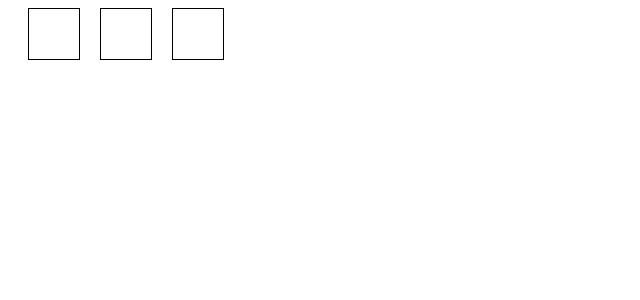
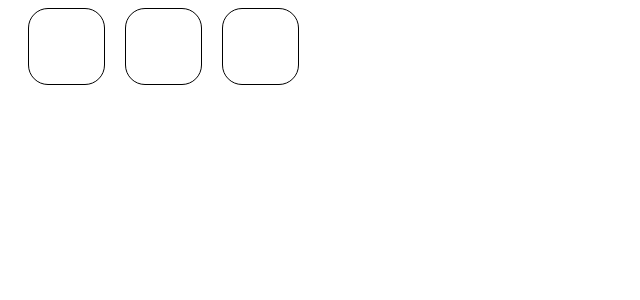
Before and after one commit to ElementalDev/React-videos, a React (Create React App) app: page / in a window 1280 px wide. Shown: the top 300 px of the page, without its empty margins (0-640 px from the left). Built offline with nearby package versions, Linux system fonts and the light colour scheme.

Commit message:
Added CSS for hover and active buttons

```diff
--- a/components/Controls.js
+++ b/components/Controls.js
@@ -8,13 +8,13 @@ class Controls extends Component {
   render() {
     return (
       <div className="controls">
-        <span id="btnCont">
+        <span className="btnCont">
           <i className="fas fa-backward fa-2x backBtn" id="backBtn" />
         </span>
-        <span id="btnCont">
+        <span className="btnCont">
           <i className="fas fa-play fa-2x playBtn" id="playBtn" />
         </span>
-        <span id="btnCont">
+        <span className="btnCont">
           <i className="fas fa-fast-forward fa-2x ffBtn" id="ffBtn" />
         </span>
       </div>
--- a/src/styles.css
+++ b/src/styles.css
@@ -1,14 +1,26 @@
+.controls {
+}
+
 .backBtn,
 .playBtn,
 .ffBtn {
-  margin-top: 20%;
+  margin-top: 30%;
 }
 
-#btnCont {
+.btnCont {
   display: inline-block;
-  height: 50px;
-  width: 50px;
+  height: 75px;
+  width: 75px;
   border: 1px solid black;
   text-align: center;
   margin-left: 20px;
+  border-radius: 20px;
 }
+
+.btnCont:hover {
+  background-color: lightgrey;
+}
+
+.btnCont:active {
+  background-color: grey;
+}
```
